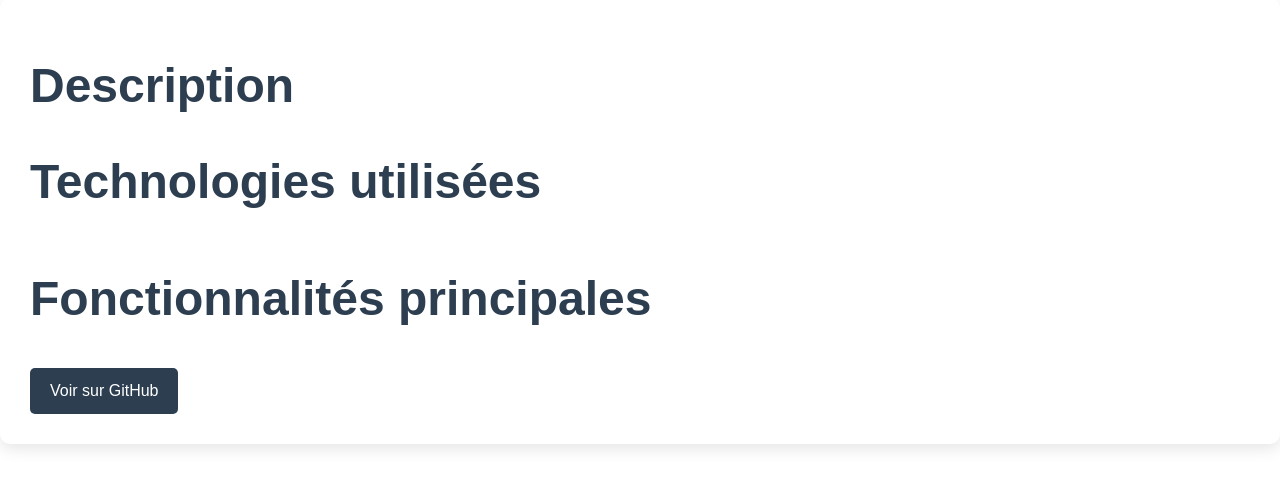
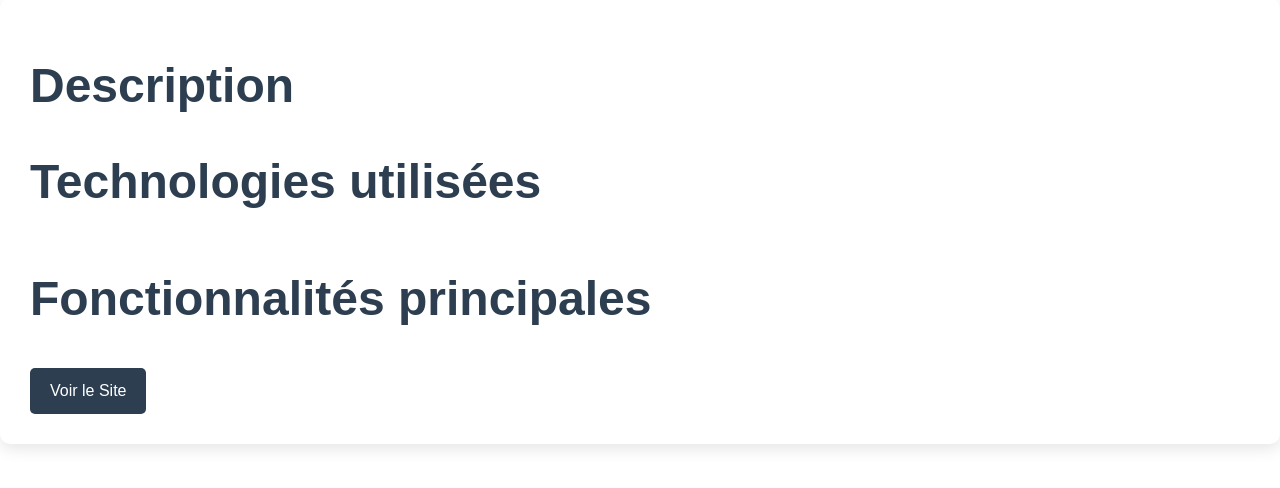
Before and after one commit to Josephdeveze/Portfolio, a plain HTML site: page project-details-jardinecopaca.html in a window 1280 px wide. Shown: the part 296-784 px from the top of the page. Drawn offline with nearby package versions, Linux system fonts and the light colour scheme.

Commit message:
maj portefolio

```diff
--- a/project-details-jardinecopaca.html
+++ b/project-details-jardinecopaca.html
@@ -47,7 +47,7 @@
                     <ul id="projectFeatures"></ul>
 
                     <div class="project-links">
-                        <a id="projectGithub" href="" target="_blank" class="btn">Voir sur GitHub</a>
+                        <a id="projectGithub" href="http://www.jardinecopaca.fr" target="_blank" class="btn">Voir le Site</a>
                     </div>
                 </div>
             </div>
```
